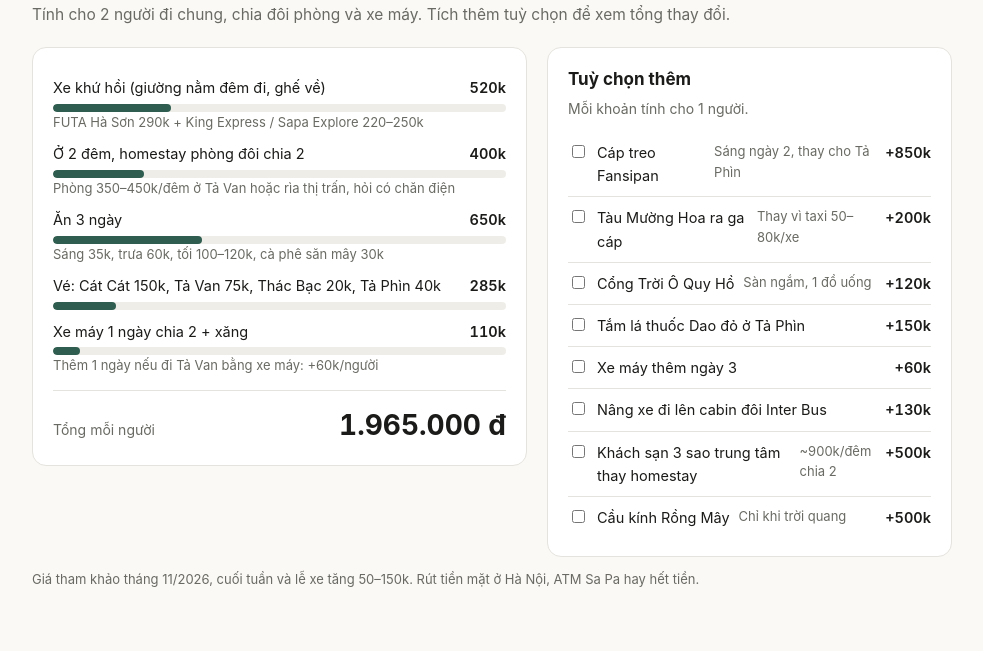
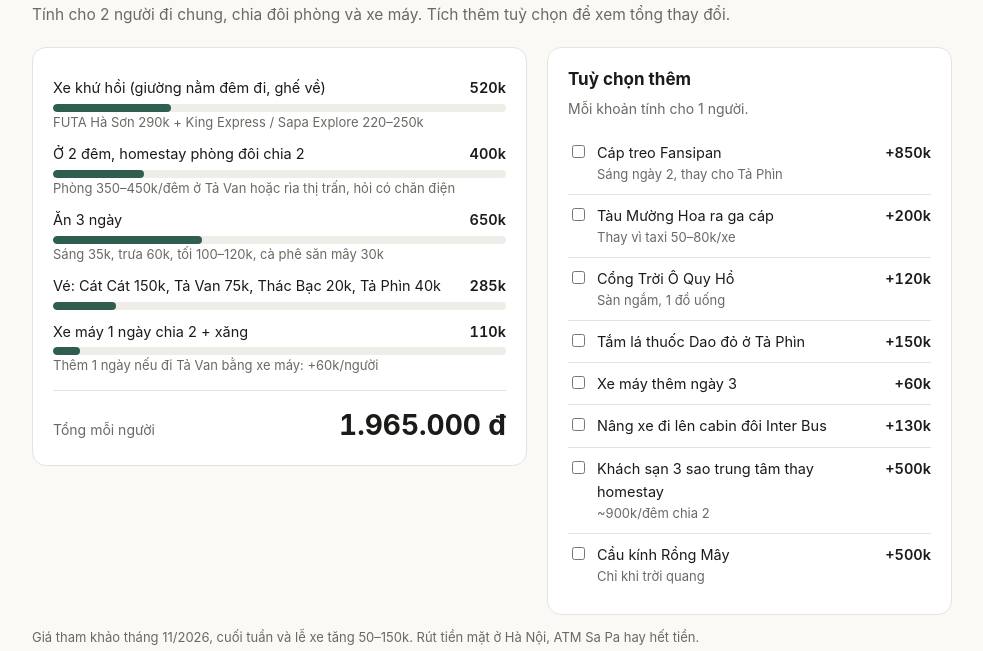
Before and after one commit to Truong62/sapa-3n2d, a plain HTML site: page index.html in a window 1280 px wide. Shown: the part 5055-5706 px from the top of the page, without its empty margins (148-1131 px from the left). Drawn offline with Linux system fonts and the light colour scheme.

Commit message:
Fix add-on label layout

```diff
--- a/index.html
+++ b/index.html
@@ -84,7 +84,7 @@ p{margin:0 0 12px}
 .addons p{color:var(--mute);font-size:14px}
 .addons label{display:flex;justify-content:space-between;gap:10px;padding:9px 0;border-top:1px solid var(--line);font-size:14.5px;cursor:pointer}
 .addons label:first-of-type{border-top:0}
-.addons label span{display:flex;gap:9px;align-items:flex-start}
+.addons label>span{display:flex;gap:9px;align-items:flex-start}.addons label>span>span{display:block}
 .addons label small{display:block;color:var(--mute);font-size:13px}
 .addons input{accent-color:var(--acc);margin-top:4px}
 .addons b{font-variant-numeric:tabular-nums;white-space:nowrap;font-weight:600}
```
